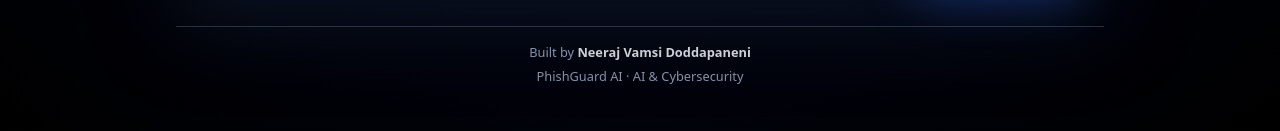
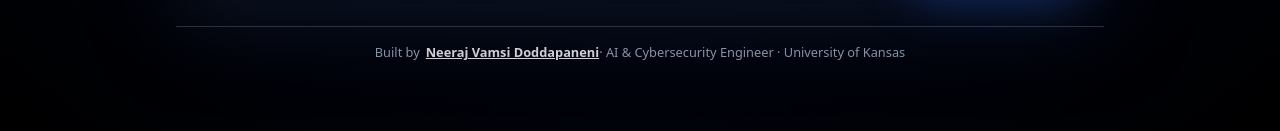
Before and after one commit to v4ms12004/phishguard-ai, a React (Vite) app in the folder frontend/: page / in a window 1280 px wide. Shown: the part 668-799 px from the top of the page. Built offline with nearby package versions, Linux system fonts and the light colour scheme; no server answers.

Commit message:
Hyder Linked my Linked in account

```diff
--- a/frontend/src/App.jsx
+++ b/frontend/src/App.jsx
@@ -51,8 +51,18 @@ function App() {
           </div>
         </main>
         <footer className="app-footer">
-          <span>Built by <strong>Neeraj Vamsi Doddapaneni</strong></span>
-          <span>PhishGuard AI · AI &amp; Cybersecurity</span>
+          <span>
+            Built by
+            <a
+              href="https://www.linkedin.com/in/v4ms12004/"
+              target="_blank"
+              rel="noopener noreferrer"
+              style={{ color: "#e5e7eb", fontWeight: 600, textDecoration: "underline", marginLeft: "6px" }}
+            >
+             Neeraj Vamsi Doddapaneni
+            </a>
+            · AI &amp; Cybersecurity Engineer · University of Kansas
+          </span>
         </footer>
       </div>
     </div>
--- a/frontend/src/index.css
+++ b/frontend/src/index.css
@@ -284,3 +284,12 @@ body {
   color: #e5e7eb;
   font-weight: 600;
 }
+
+.app-footer a {
+  color: #e2e8f0;
+  transition: color 0.2s ease;
+}
+
+.app-footer a:hover {
+  color: #93c5fd;
+}
```
